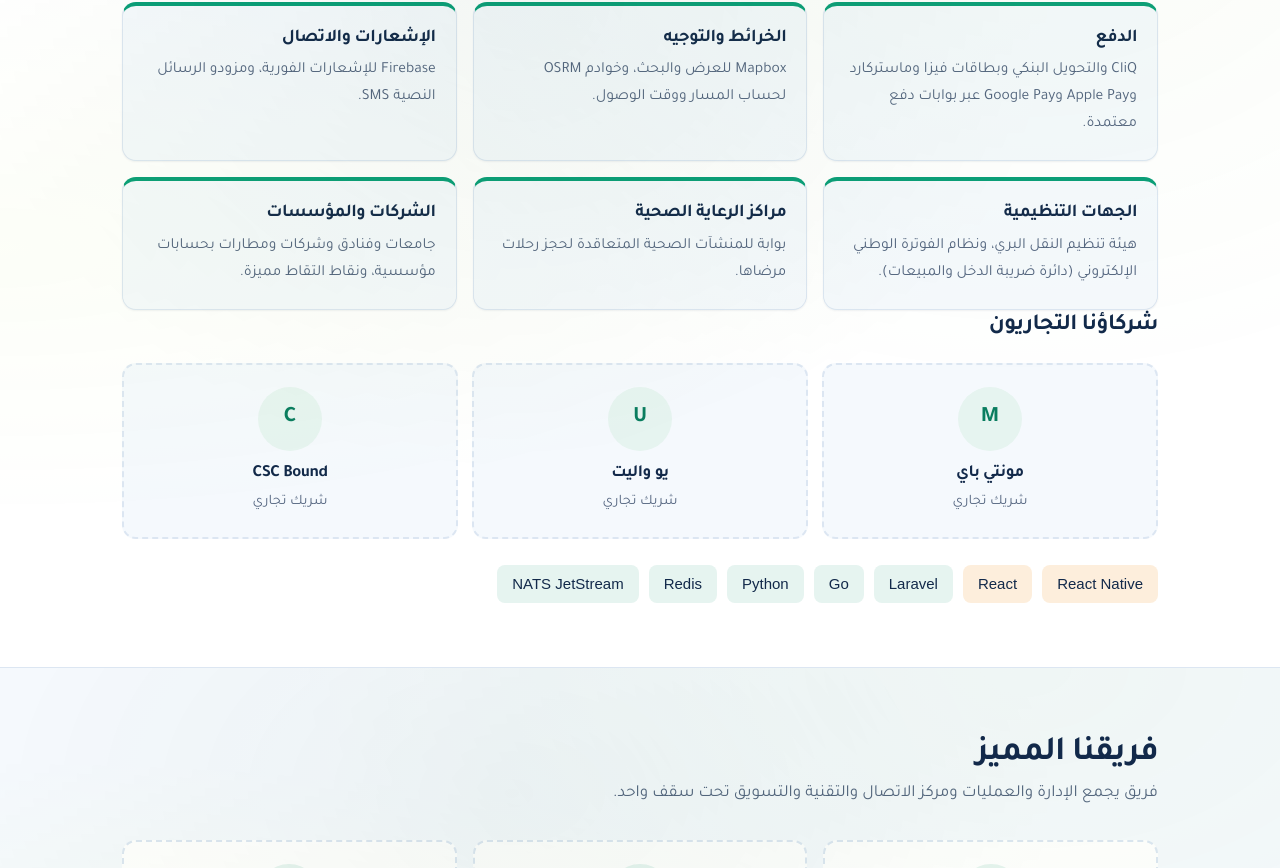
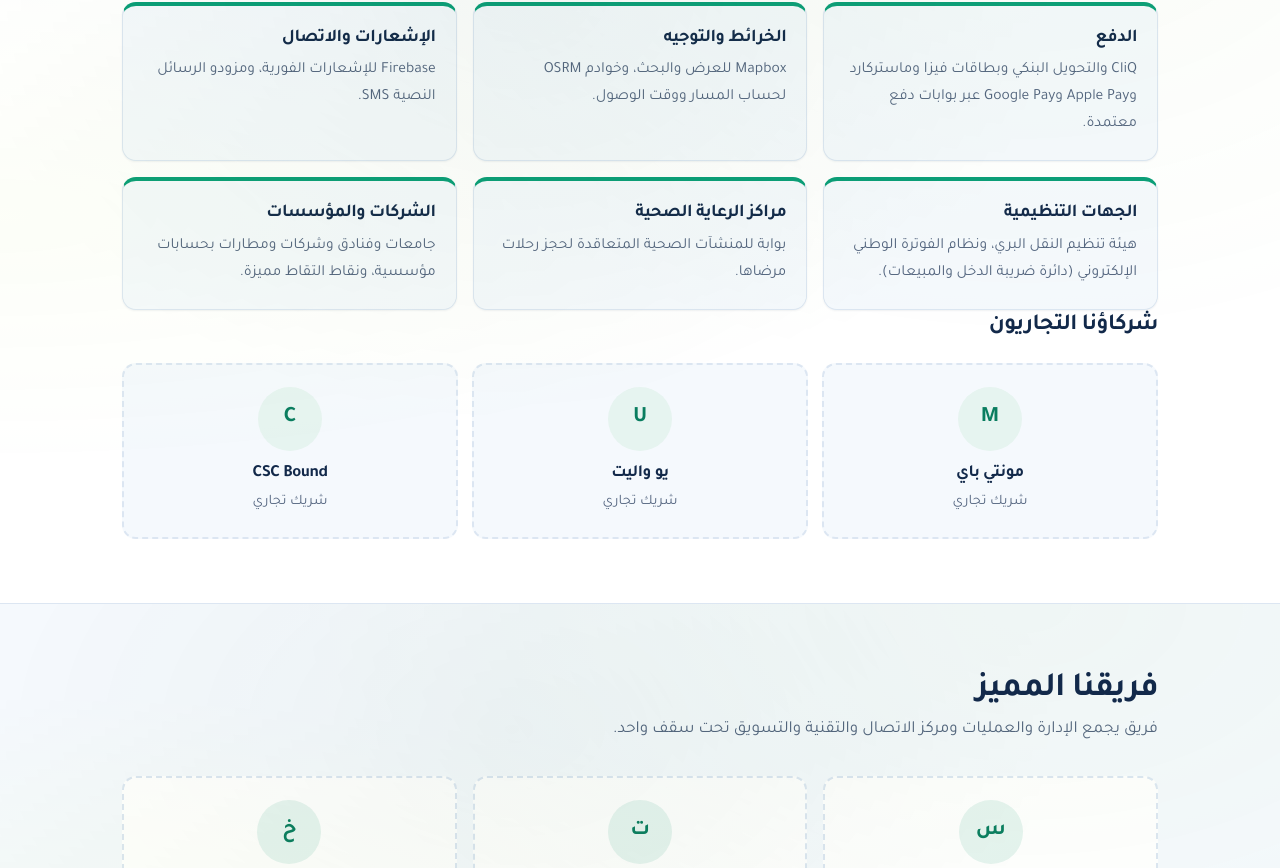
Before and after one commit to Ibrahemalsaleh/website-pickum-2026, a React (Vite) app: page /eqo-go in a window 1280 px wide. Shown: the part 8592-9460 px from the top of the page. Built offline with nearby package versions, Linux system fonts and the light colour scheme.

Commit message:
feat(eqo-go): remove technology stack chips from partners section

```diff
--- a/src/components/EqoGo.jsx
+++ b/src/components/EqoGo.jsx
@@ -287,12 +287,6 @@ const EqoGo = () => {
                             </div>
                         ))}
                     </div>
-
-                    <div className="eqo-stack">
-                        {c.partners.stack.map((tech, index) => (
-                            <span key={tech} className={index < 2 ? 'eqo-stack-key' : ''}>{tech}</span>
-                        ))}
-                    </div>
                 </div>
             </section>
 
--- a/src/context/eqoContent.js
+++ b/src/context/eqoContent.js
@@ -195,8 +195,7 @@ export const eqoContent = {
         { initial: 'M', name: 'مونتي باي' },
         { initial: 'U', name: 'يو واليت' },
         { initial: 'C', name: 'CSC Bound' }
-      ],
-      stack: ['React Native', 'React', 'Laravel', 'Go', 'Python', 'Redis', 'NATS JetStream']
+      ]
     },
     team: {
       title: 'فريقنا المميز',
@@ -437,8 +436,7 @@ export const eqoContent = {
         { initial: 'M', name: 'Monty Pay' },
         { initial: 'U', name: 'U Wallet' },
         { initial: 'C', name: 'CSC Bound' }
-      ],
-      stack: ['React Native', 'React', 'Laravel', 'Go', 'Python', 'Redis', 'NATS JetStream']
+      ]
     },
     team: {
       title: 'Our Team',
--- a/src/styles/EqoGo.css
+++ b/src/styles/EqoGo.css
@@ -585,29 +585,6 @@
     line-height: 1.5;
 }
 
-/* ---------- Tech stack ---------- */
-.eqo-stack {
-    display: flex;
-    flex-wrap: wrap;
-    gap: 10px;
-    margin-top: 26px;
-}
-
-.eqo-stack span {
-    background: var(--eqo-tint);
-    color: var(--eqo-ink);
-    border-radius: 8px;
-    padding: 7px 15px;
-    font-size: 15px;
-    font-family: Arial, sans-serif;
-    direction: ltr;
-    font-weight: 500;
-}
-
-.eqo-stack span.eqo-stack-key {
-    background: var(--eqo-tint2);
-}
-
 /* ---------- FAQ ---------- */
 .eqo-faq {
     max-width: 820px;
```
